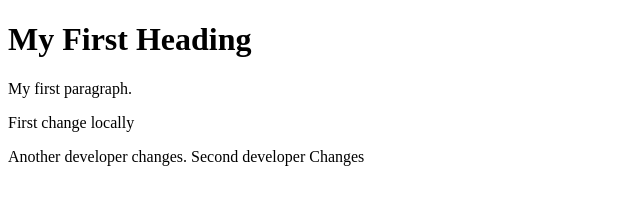
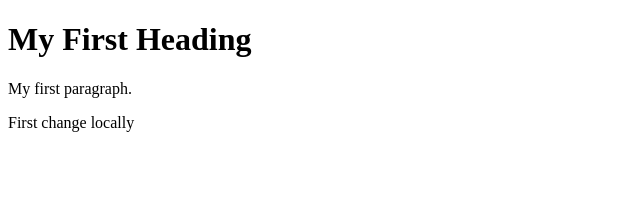
Before and after one commit to rishabhsahni/test, a plain HTML site: page index.html in a window 1280 px wide. Shown: the whole page, without its empty margins (0-640 px from the left). Drawn offline with Linux system fonts and the light colour scheme.

Commit message:
Removed old changes from Dev branch

```diff
--- a/index.html
+++ b/index.html
@@ -7,9 +7,5 @@
 <p>My first paragraph.</p>
 
 <P> First change locally</P>
-
-Another developer changes.
-
-Second developer Changes
 </body>
 </html>
```
